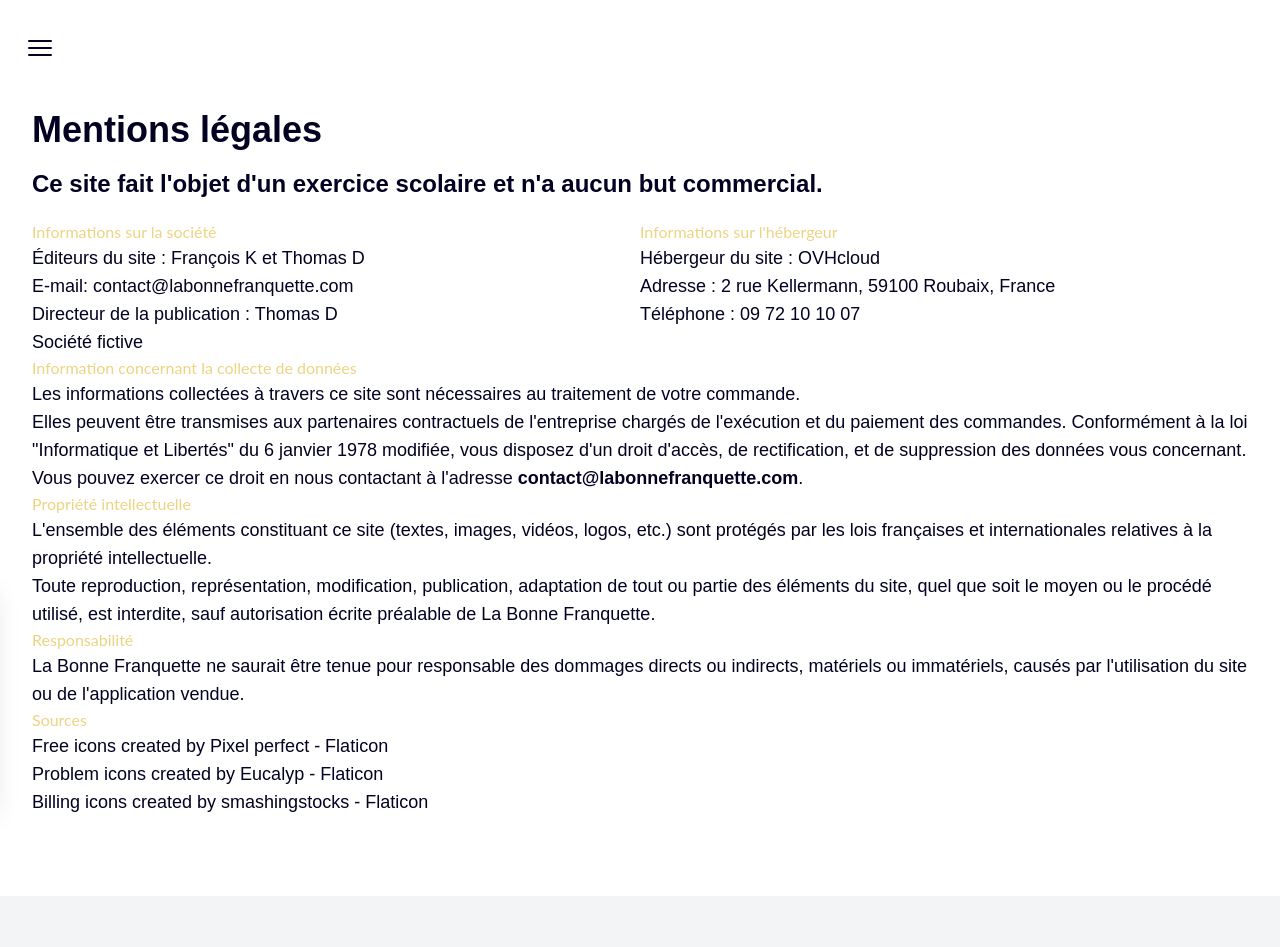
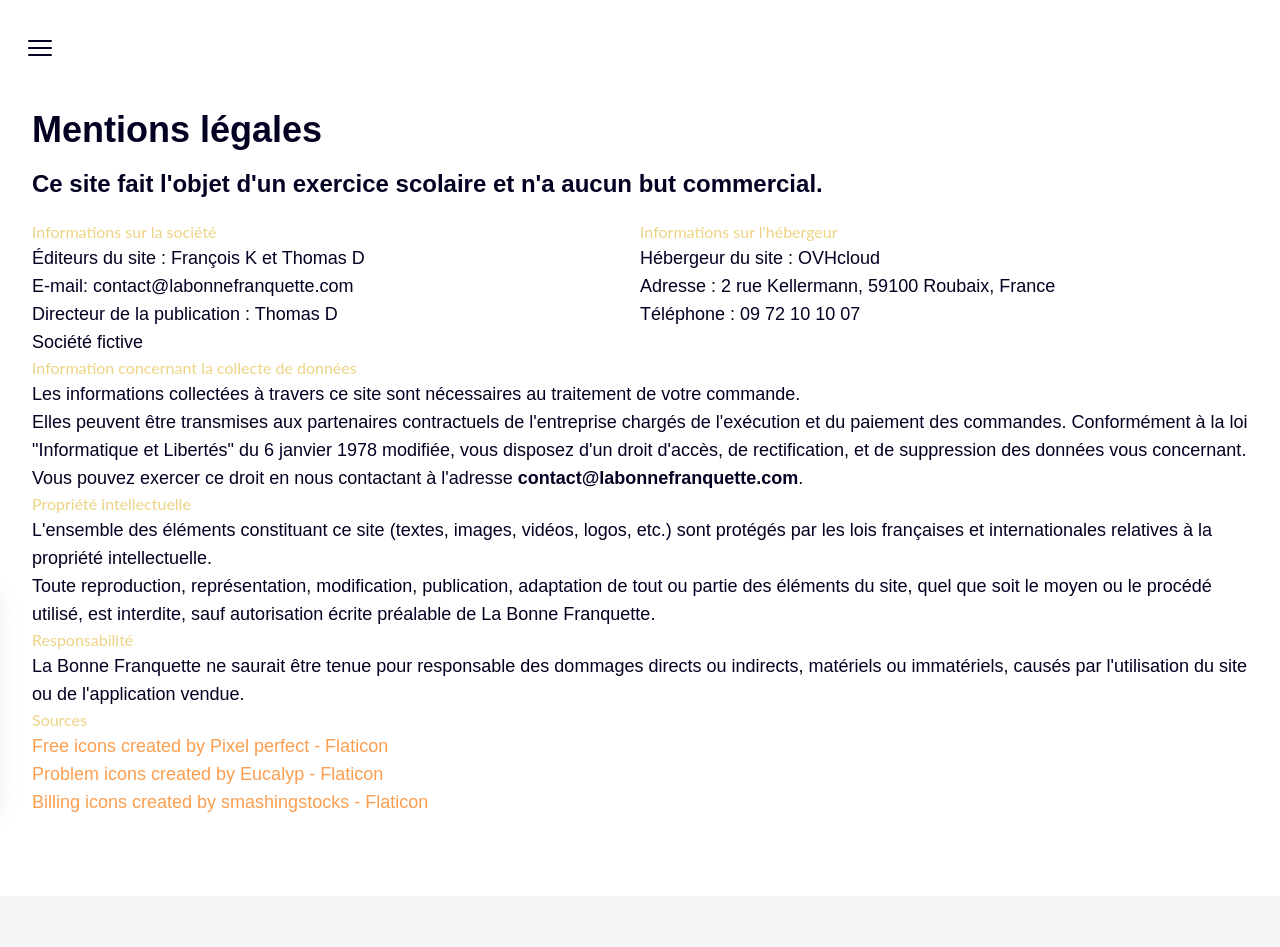
Before and after one commit to iDrack/la-franquette-website-2, a Vue app: page /mentions-legales in a window 1280 px wide. Shown: the top 947 px of the page. Built offline with nearby package versions, Linux system fonts and the light colour scheme.

Commit message:
Modification desliens

```diff
--- a/src/views/MentionsView.vue
+++ b/src/views/MentionsView.vue
@@ -1,4 +1,5 @@
-<script setup></script>
+<script setup>
+</script>
 
 <template>
   <div class="grid place-content-center">
@@ -69,23 +70,20 @@
       <h2 class="color-primary lato-regular font-bold">Sources</h2>
       <ul class="text-base md:text-lg">
         <li>
-          <a href="https://www.flaticon.com/free-icons/free" title="free icons"
-            >Free icons created by Pixel perfect - Flaticon</a
-          >
+          <a href="https://www.flaticon.com/free-icons/free" title="free icons" class="color-secondary hover-primary">
+            Free icons created by Pixel perfect - Flaticon</a>
         </li>
         <li>
           <a
             href="https://www.flaticon.com/free-icons/problem"
-            title="problem icons"
-            >Problem icons created by Eucalyp - Flaticon</a
-          >
+            title="problem icons" class="color-secondary hover-primary"
+            >Problem icons created by Eucalyp - Flaticon</a>
         </li>
         <li>
           <a
             href="https://www.flaticon.com/free-icons/billing"
-            title="billing icons"
-            >Billing icons created by smashingstocks - Flaticon</a
-          >
+            title="billing icons" class="color-secondary hover-primary"
+            >Billing icons created by smashingstocks - Flaticon</a>
         </li>
       </ul>
     </div>
```
